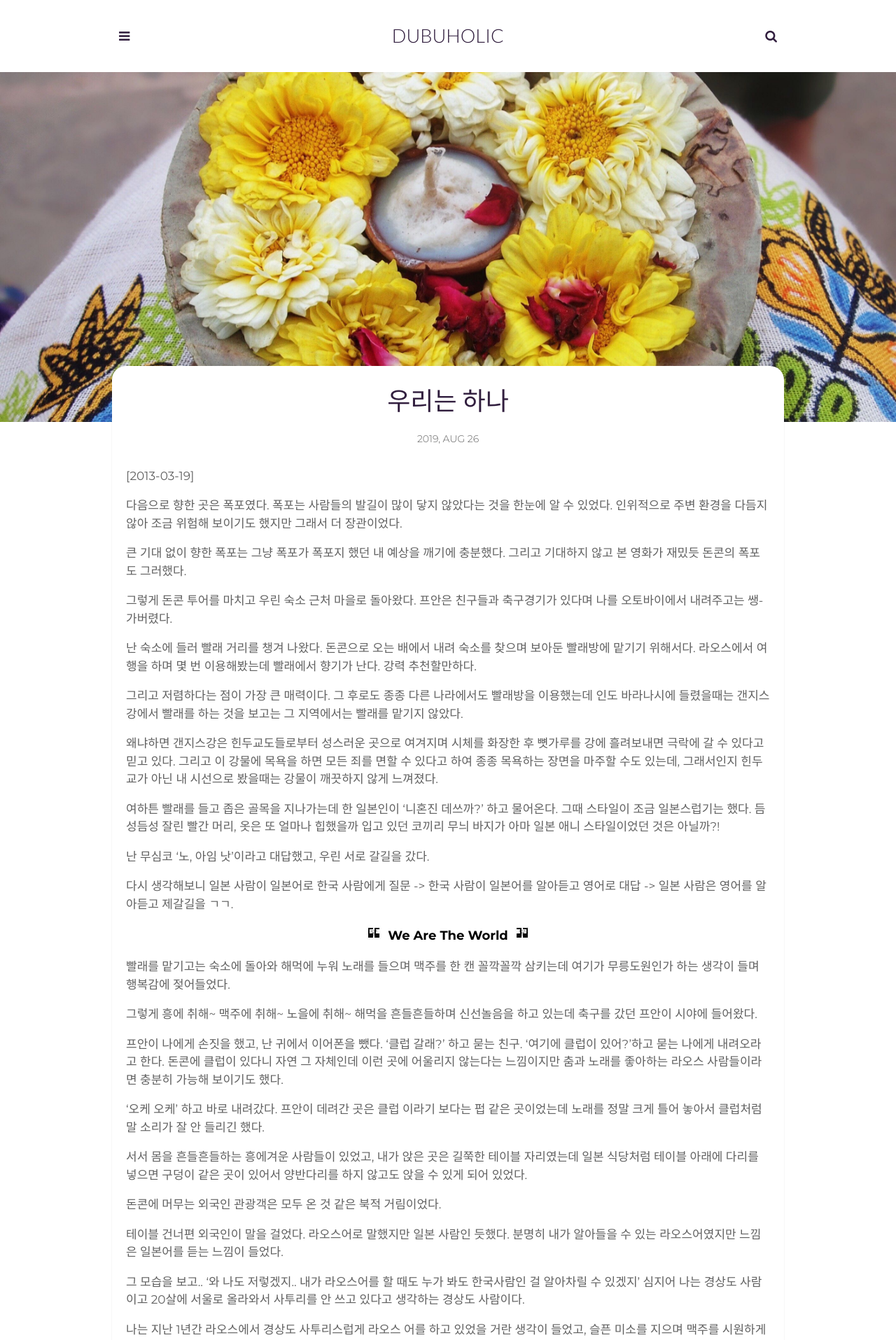
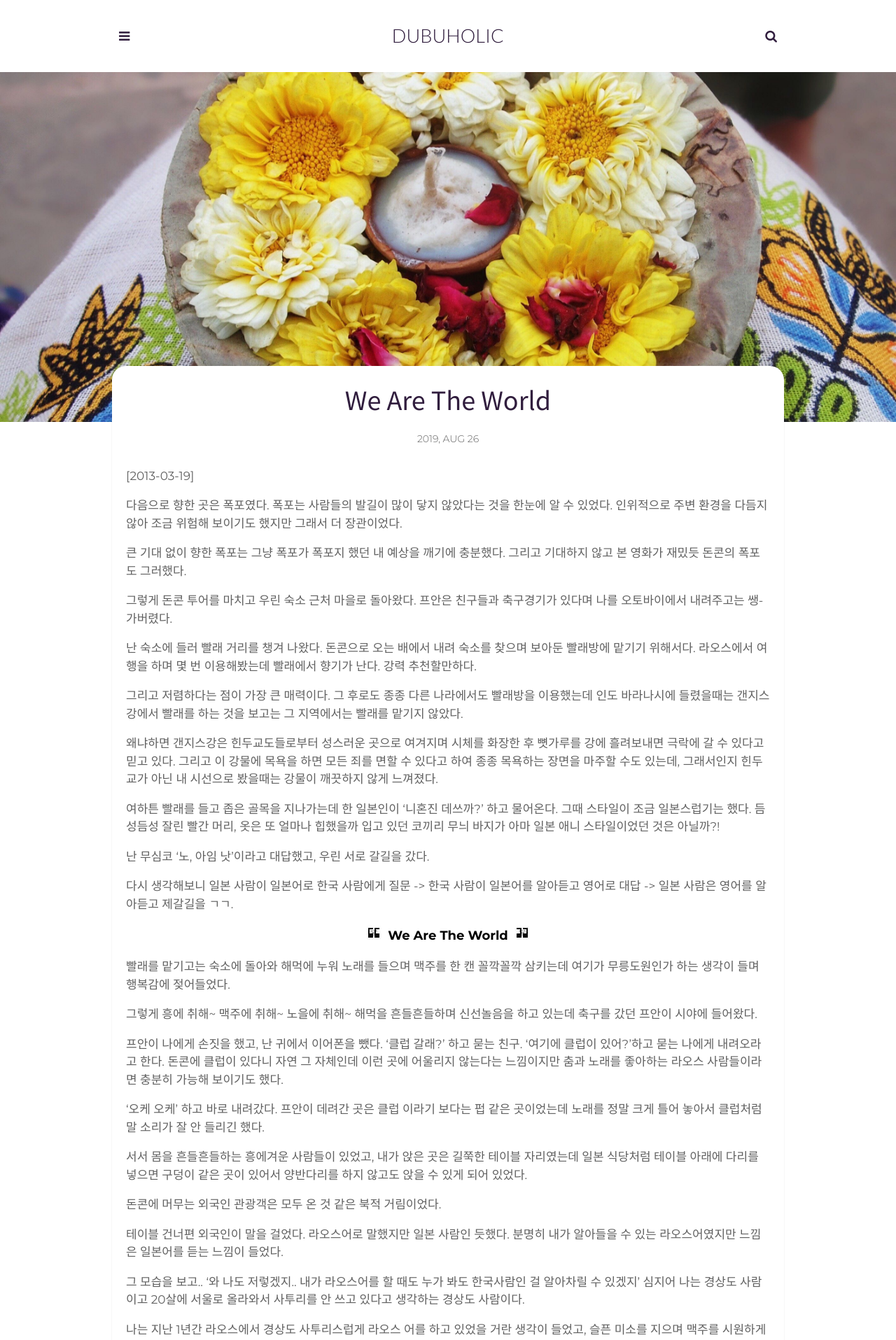
Before and after one commit to HAEZZA/HAEZZA.github.io, a Jekyll site: the page built from _posts/2019-08-26-We-Are-The_World.markdown, in a window 1280 px wide. Shown: the top 1915 px of the page at 70% size. Built offline with Jekyll 4.4.1, drawn with Linux system fonts in a browser that asks for light colours; some web fonts are replaced; comment, search, counter and statistics services are not loaded.

Commit message:
md 수정

```diff
--- a/_posts/2019-08-26-We-Are-The_World.markdown
+++ b/_posts/2019-08-26-We-Are-The_World.markdown
@@ -2,7 +2,7 @@
 layout: post
 title: "We Are The World"
 date: 2019-08-26 11:00:00 +0900
-description: 우리는 하나 # Add post description (optional)
+description: We Are The World # Add post description (optional)
 img: 2019-08-26-Varanasi.jpg # Add image post (optional)
 tags: [Trip, Laos, Donkhon]
 categories: trip
```
